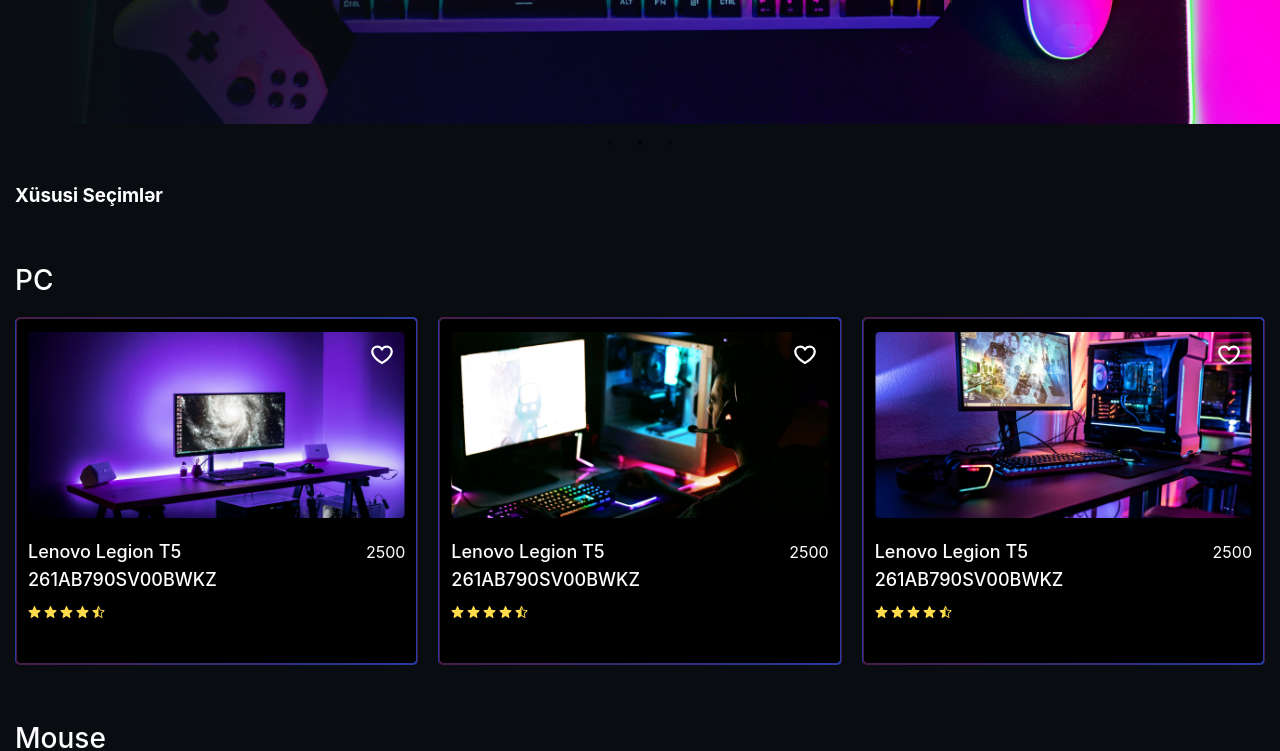
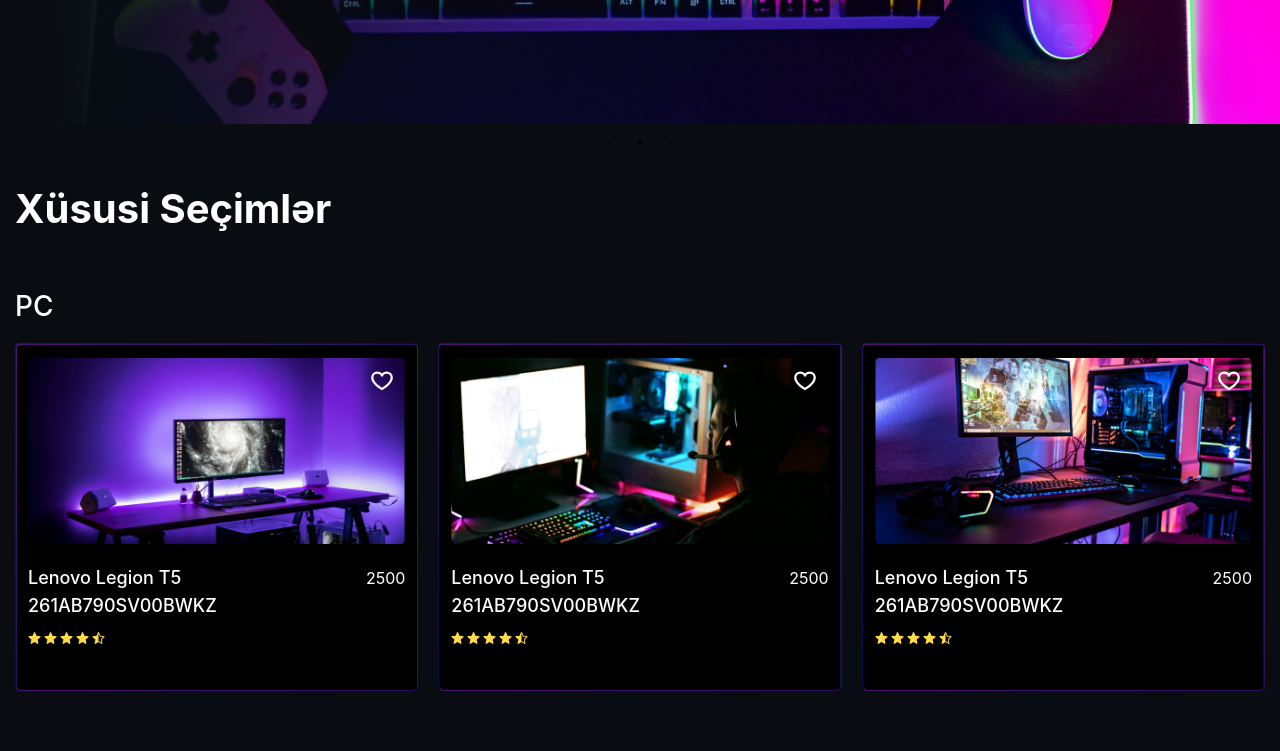
Before and after one commit to nigaraliyevas/TechEvo, a React (Vite) app: page / in a window 1280 px wide. Shown: the part 680-1431 px from the top of the page. Built offline with nearby package versions, Linux system fonts and the light colour scheme; a web font is replaced by a local one.

Commit message:
changed border gradient

```diff
--- a/src/pages/HomePage/HomePage.module.scss
+++ b/src/pages/HomePage/HomePage.module.scss
@@ -202,6 +202,8 @@ body {
     .specialH3 {
         color: white;
         padding-top: 56px;
+        font-size: 40px;
+        font-weight: 700np;
     }
 }
 
@@ -222,7 +224,31 @@ body {
     padding: 12px !important;
     border: 1px solid transparent;
     cursor: pointer;
-    background: radial-gradient(circle at 100% 100%, #000000 0, #000000 4px, transparent 4px) 0% 0%/5px 5px no-repeat, radial-gradient(circle at 0 100%, #000000 0, #000000 4px, transparent 4px) 100% 0%/5px 5px no-repeat, radial-gradient(circle at 100% 0, #000000 0, #000000 4px, transparent 4px) 0% 100%/5px 5px no-repeat, radial-gradient(circle at 0 0, #000000 0, #000000 4px, transparent 4px) 100% 100%/5px 5px no-repeat, linear-gradient(#000000, #000000) 50% 50% / calc(100% - 2px) calc(100% - 10px) no-repeat, linear-gradient(#000000, #000000) 50% 50% / calc(100% - 10px) calc(100% - 2px) no-repeat, linear-gradient(90deg, rgba(70, 29, 72, 1) 0%, rgba(39, 58, 161, 1) 100%);
+    // background: radial-gradient(circle at 100% 100%, #000000 0, #000000 4px, transparent 4px) 0% 0%/5px 5px no-repeat, radial-gradient(circle at 0 100%, #000000 0, #000000 4px, transparent 4px) 100% 0%/5px 5px no-repeat, radial-gradient(circle at 100% 0, #000000 0, #000000 4px, transparent 4px) 0% 100%/5px 5px no-repeat, radial-gradient(circle at 0 0, #000000 0, #000000 4px, transparent 4px) 100% 100%/5px 5px no-repeat, linear-gradient(#000000, #000000) 50% 50% / calc(100% - 2px) calc(100% - 10px) no-repeat, linear-gradient(#000000, #000000) 50% 50% / calc(100% - 10px) calc(100% - 2px) no-repeat, linear-gradient(90deg, rgba(70, 29, 72, 1) 0%, rgba(39, 58, 161, 1) 100%);
+
+
+    // background:
+    // radial-gradient(circle at 100% 100%, #000000 0, #000000 2px, transparent 2px) 0% 0% / 3px 3px no-repeat,
+    // radial-gradient(circle at 0 100%, #000000 0, #000000 2px, transparent 2px) 100% 0% / 3px 3px no-repeat,
+    // radial-gradient(circle at 100% 0, #000000 0, #000000 2px, transparent 2px) 0% 100% / 3px 3px no-repeat,
+    // radial-gradient(circle at 0 0, #000000 0, #000000 2px, transparent 2px) 100% 100% / 3px 3px no-repeat,
+    // linear-gradient(#000000, #000000) 50% 50% / calc(100% - 1px) calc(100% - 6px) no-repeat,
+    // linear-gradient(#000000, #000000) 50% 50% / calc(100% - 6px) calc(100% - 1px) no-repeat,
+    // linear-gradient(90deg, rgba(70, 29, 72, 1) 0%, rgba(39, 58, 161, 1) 100%);
+
+
+    // /background-image: linear-gradient(to right top, #461d48, #4b215b, #4a2771, #423088, #273aa1);
+
+
+    background:
+    radial-gradient(circle at 100% 100%, #000000 0, #000000 2px, transparent 2px) 0% 0% / 3px 3px no-repeat,
+    radial-gradient(circle at 0 100%, #000000 0, #000000 2px, transparent 2px) 100% 0% / 3px 3px no-repeat,
+    radial-gradient(circle at 100% 0, #000000 0, #000000 2px, transparent 2px) 0% 100% / 3px 3px no-repeat,
+    radial-gradient(circle at 0 0, #000000 0, #000000 2px, transparent 2px) 100% 100% / 3px 3px no-repeat,
+    linear-gradient(#000000, #000000) 50% 50% / calc(100% - 1px) calc(100% - 6px) no-repeat,
+    linear-gradient(#000000, #000000) 50% 50% / calc(100% - 6px) calc(100% - 1px) no-repeat,
+    linear-gradient(to top left, #0b0b4b,#49146e, );
+
 
     border-radius: 5px;
     box-sizing: border-box;
```
